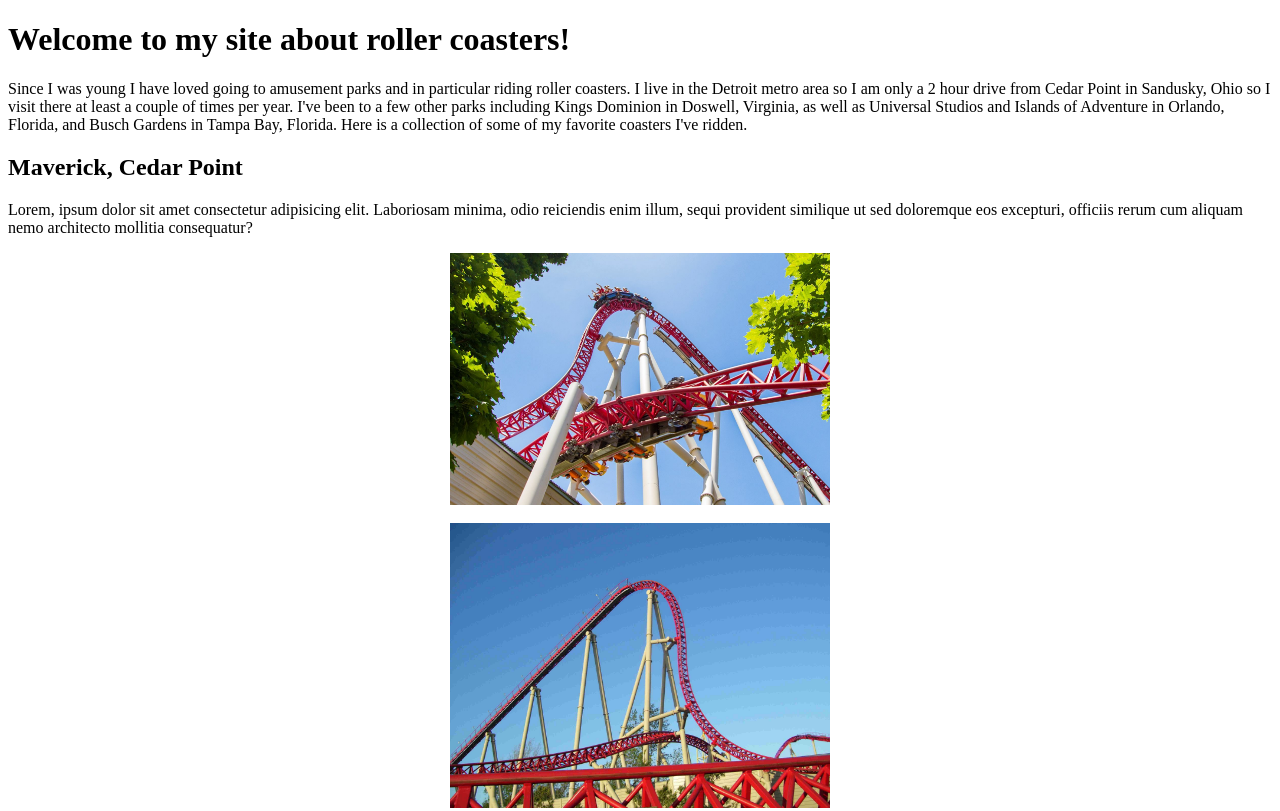
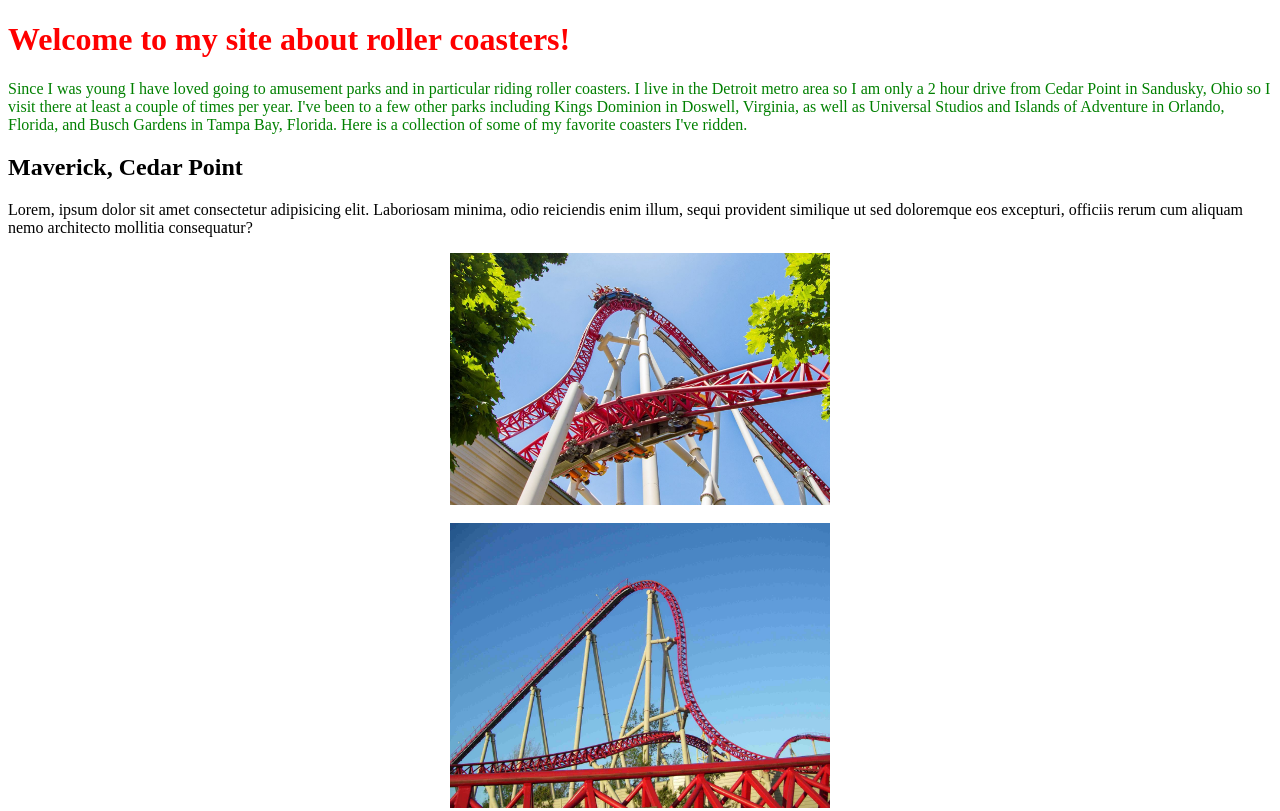
Before and after one commit to LC101-September-2021/assignment-4-html-me-something-mjanks, a website: page index.html in a window 1280 px wide. Shown: the top 811 px of the page. Drawn offline with Linux system fonts and the light colour scheme.

Commit message:
added some more styles

```diff
--- a/index.html
+++ b/index.html
@@ -10,8 +10,8 @@
   <body>
     <header></header>
     <main>
-      <h1>Welcome to my site about roller coasters!</h1>
-      <p>
+      <h1 id="mainHeading">Welcome to my site about roller coasters!</h1>
+      <p id="testP" class="funParagraph">
         Since I was young I have loved going to amusement parks and in
         particular riding roller coasters. I live in the Detroit metro area so I
         am only a 2 hour drive from Cedar Point in Sandusky, Ohio so I visit
--- a/styles.css
+++ b/styles.css
@@ -1,3 +1,14 @@
+body {
+  display: block;
+  margin: 8px;
+}
+#mainHeading {
+  color: red;
+}
+.funParagraph {
+  color: green;
+}
+
 img {
   display: block;
   margin-left: auto;
```
